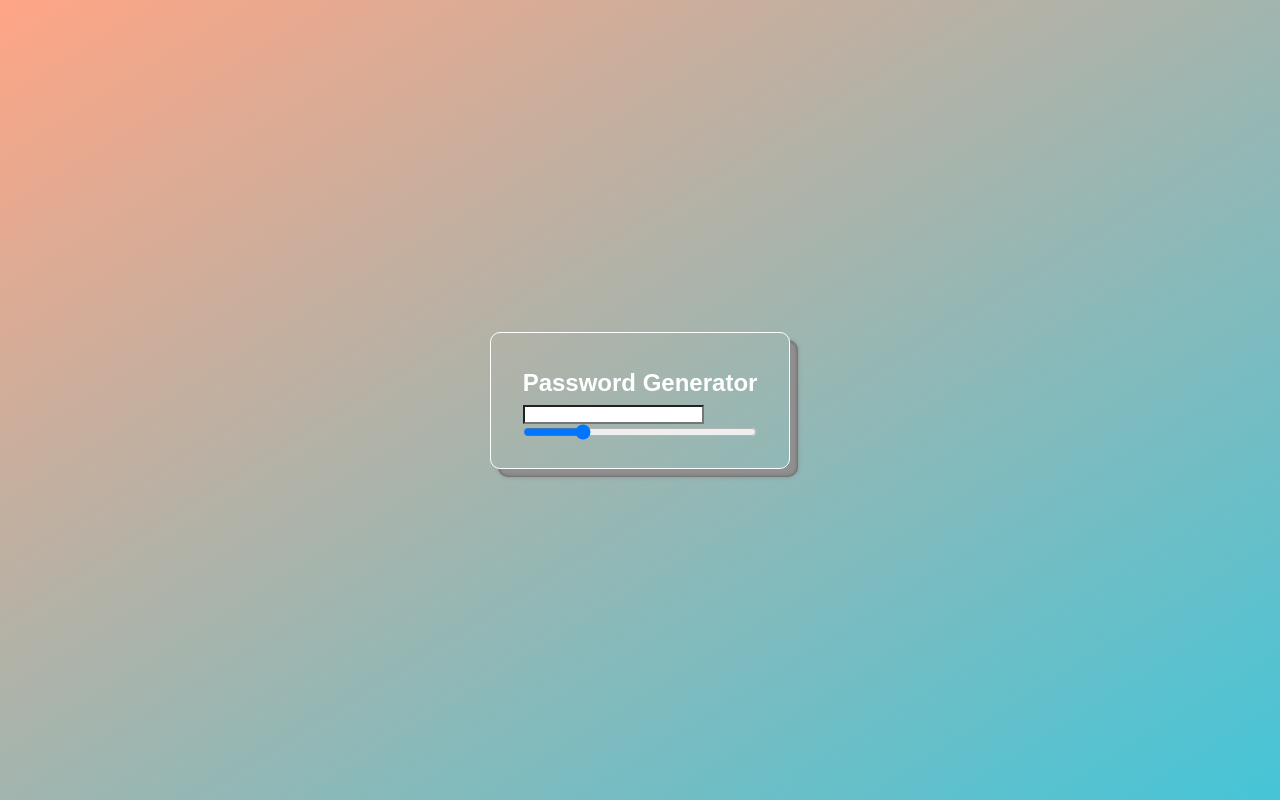
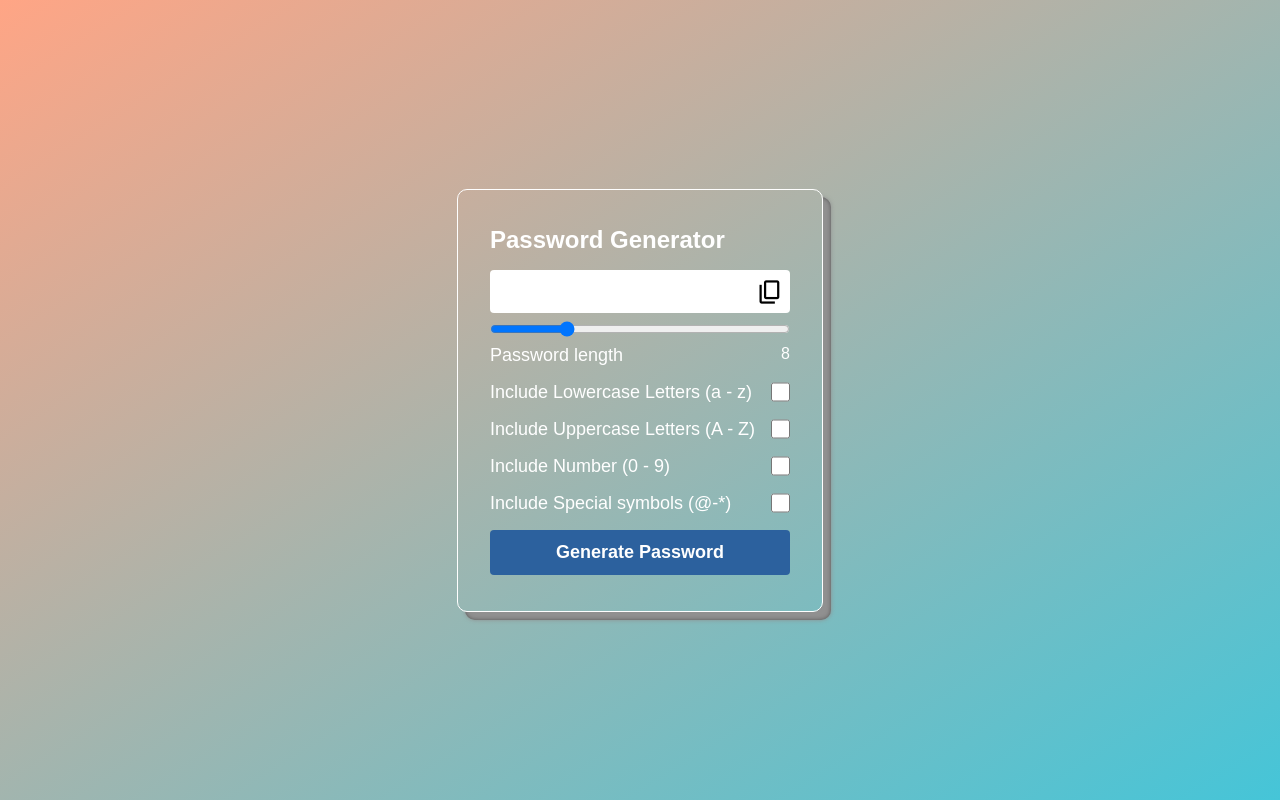
Before and after one commit to Rizwanbaigp/Password-Generator, a plain HTML site: page index.html in a window 1280 px wide. Drawn offline with nearby package versions, Linux system fonts and the light colour scheme.

Commit message:
Final completion

```diff
--- a/index.html
+++ b/index.html
@@ -5,16 +5,42 @@
     <meta name="viewport" content="width=device-width, initial-scale=1.0">
     <title>Password Generator</title>
     <link rel="stylesheet" href="style.css">
+    <link rel="stylesheet" href="https://fonts.googleapis.com/css2?family=Material+Symbols+Outlined:opsz,wght,FILL,GRAD@24,400,0,0&icon_names=content_copy" />
 </head>
 <body>
     <div class="container">
         <h1>Password Generator</h1>
 
         <div class="inputBox">
-            <input type="text" class="passbox">
+            <input type="text" class="passbox" disabled id="passbox">
+            <span class="material-symbols-outlined" id="copyIcon">
+                content_copy
+                </span>
         </div>
 
-        <input type="range" min="1" max="30" value="8">
+        <input type="range" min="1" max="30" value="8" id="inputslider">
+        <div class="row">
+            <p>Password length</p>
+            <span id="slidervalue"></span>
+      </div>
+      <div class="row">
+        <label for="lowercase">Include Lowercase Letters (a - z)</label>
+      <input type="checkbox" name="lowercase" id="lowercase">
+      </div>
+      <div class="row">
+        <label for="uppercase">Include Uppercase Letters (A - Z)</label>
+      <input type="checkbox" name="uppercase" id="uppercase">
+      </div>
+      <div class="row">
+        <label for="number">Include Number (0 - 9)</label>
+      <input type="checkbox" name="number" id="number">
+      </div>
+      <div class="row">
+        <label for="symbols">Include Special symbols (@-*)</label>
+      <input type="checkbox" name="symbols" id="symbols">
+      </div>
+      <button type="button" class="genBtn" id="genBtn">Generate Password</button>
     </div>
+    <script src="script.js"></script>
 </body>
 </html>
--- a/script.js
+++ b/script.js
@@ -0,0 +1,48 @@
+let inputslider = document.getElementById("inputslider");
+let slidervalue = document.getElementById("slidervalue");
+let passbox = document.getElementById("passbox");
+let lowercase = document.getElementById("lowercase");
+let uppercase = document.getElementById("uppercase");
+let number = document.getElementById("number");
+let symbols = document.getElementById("symbols");
+let genBtn = document.getElementById("genBtn");
+let copyIcon = document.getElementById("copyIcon");
+
+slidervalue.textContent = inputslider.value;
+
+inputslider.addEventListener('input', ()=>{
+    slidervalue.textContent = inputslider.value;
+});
+let lowerChar = "abcdefghijklmnopqrstuvwxyz";
+let upperChars = "ABCDEFGHIJKLMNOPQRSTUVWXYZ";
+let allNumbers = "0123456789";
+let allsymbols = "!@#$%^&*";
+genBtn.addEventListener('click', ()=>{
+    passbox.value = generatePass();
+});
+
+function generatePass(){
+    let pass = "";
+    let allChars = "";
+
+    allChars += lowercase.checked ? lowerChar : "";
+    allChars += uppercase.checked ? upperChars : "";
+    allChars += number.checked ? allNumbers : "";
+    allChars += symbols.checked ? allsymbols : "";
+
+    if(allChars == "" || allChars.length == 0){
+        return pass;
+    }
+
+    let i = 1;
+    while(i<=inputslider.value){
+        pass += allChars.charAt(Math.floor(Math.random() * allChars.length));
+        i++;
+    }
+    return pass;
+}
+
+copyIcon.addEventListener('click', ()=>{
+    navigator.clipboard.writeText(passbox.value);
+    alert("password copied");
+})
--- a/style.css
+++ b/style.css
@@ -31,4 +31,55 @@ body{
 
 .passbox{
     background-color: #fff;
+    border: none;
+    outline: none;
+    padding: 10px;
+    width: 300px;
+    border-radius: 4px;
+    font-size: 20px;
+    margin-block: 8px;
 }
+.row{
+    display: flex;
+    margin-block: 8px;
+}
+
+.row p, .row label{
+    flex-basis: 100%;
+    font-size: 18px;
+}
+
+.row input[type="checkbox"]{
+    height: 20px;
+    width: 20px;
+}
+
+.genBtn{
+    border: none;
+    outline: none;
+    background-color: #2c619e;
+    padding: 12px 24px;
+    color: #fff;
+    margin-block: 8px;
+    font-size: 18px;
+    font-weight: 700;
+    border-radius: 4px;
+    cursor: pointer;
+}
+
+.genBtn:hover{
+    background-color: #0066ff;
+}
+
+.inputBox{
+    position: relative;
+}
+
+.inputBox span{
+    position: absolute;
+    top: 16px;
+    right: 6px;
+    color: #000;
+    font-size: 28px;
+    cursor: pointer;
+}
```
